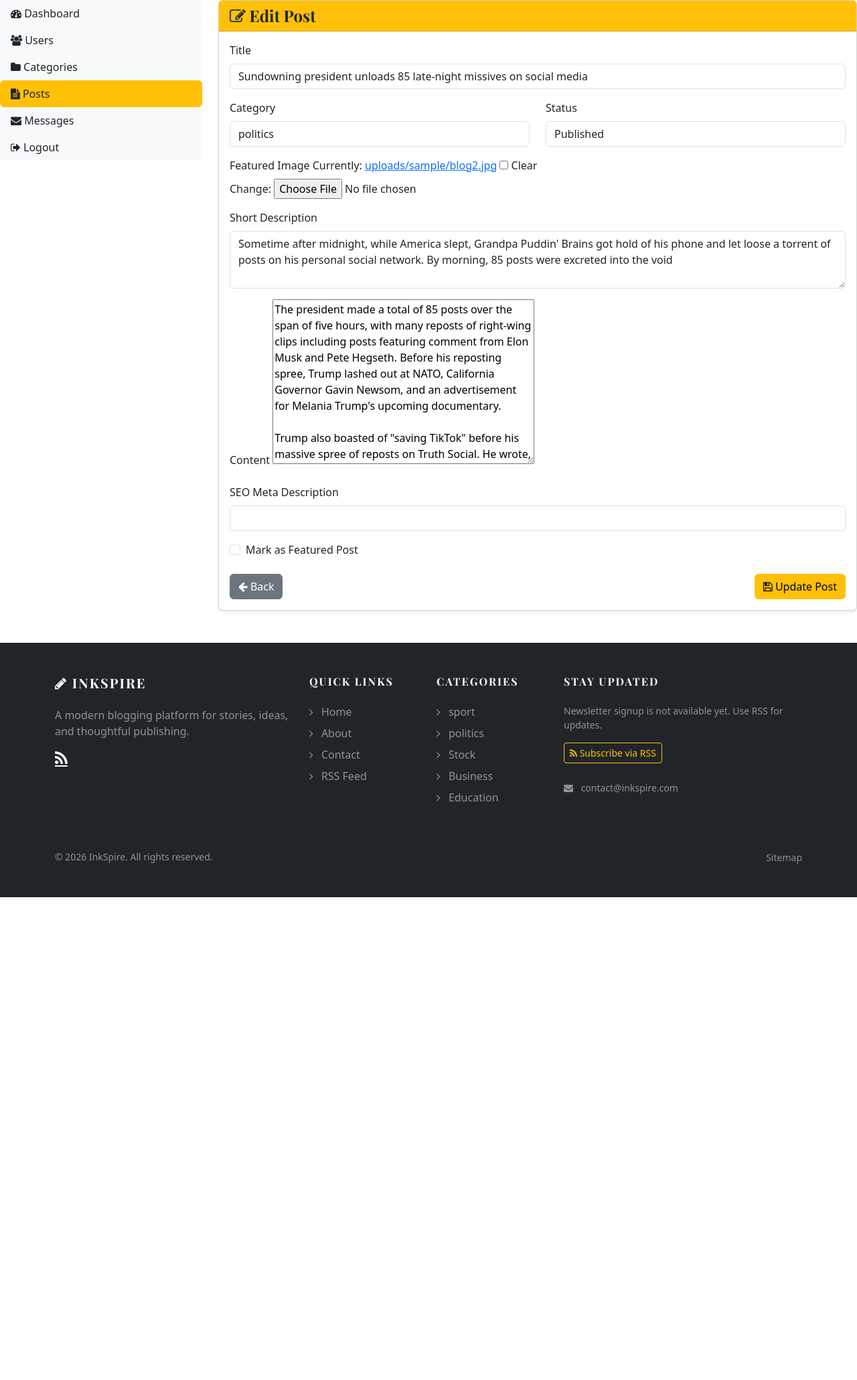
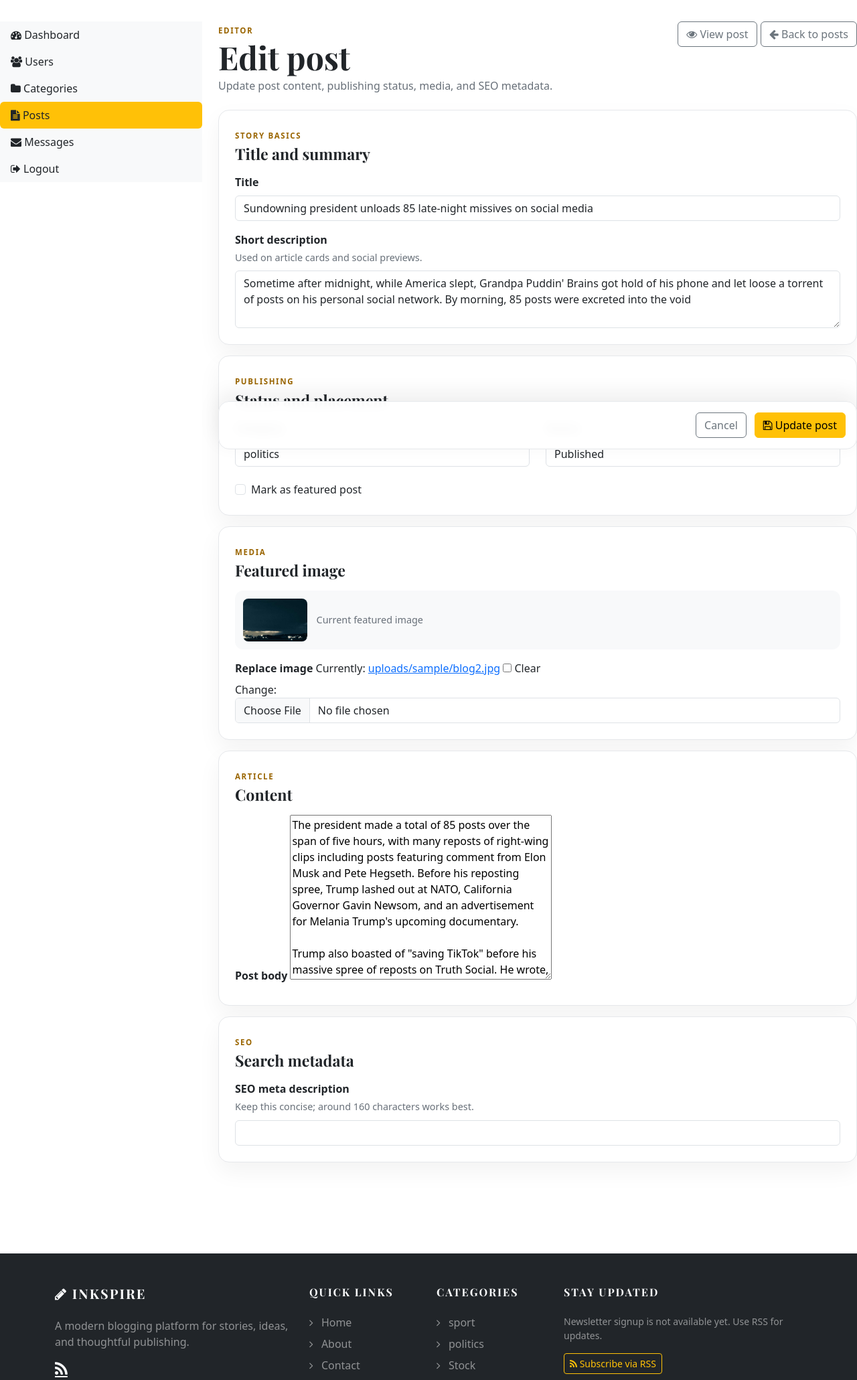
Before and after one commit to kushal-kc15/complete-blogging-system, a Django app: page /dashboard/posts/edit/4/ in a window 1280 px wide. Shown: the part 129-2190 px from the top of the page at 67% size. Before the commit the page ends 1469 px from the top, so only its background shows below. Run offline with Django 5.2, Linux system fonts and the light colour scheme; a user stored in the database is signed in; data comes from the database, SQL or seed files in the repository; some libraries are stand-ins or nearby versions.

Commit message:
Improve post editor workflow

```diff
--- a/blog_main/static/css/blog.css
+++ b/blog_main/static/css/blog.css
@@ -635,6 +635,106 @@ h1, h2, h3, h4, h5, h6 {
   color: #687079;
 }
 
+/* Dashboard post editor */
+.post-editor-form {
+  display: grid;
+  gap: 1rem;
+}
+
+.editor-panel {
+  padding: 1.5rem;
+  border: 1px solid #e6e8eb;
+  border-radius: 16px;
+  background: #fff;
+  box-shadow: 0 14px 34px rgba(20, 24, 28, .05);
+}
+
+.editor-panel-header {
+  margin-bottom: 1rem;
+}
+
+.editor-panel-header h2 {
+  margin: .2rem 0 0;
+  font-size: 1.45rem;
+}
+
+.editor-field {
+  margin-bottom: 1rem;
+}
+
+.editor-field:last-child {
+  margin-bottom: 0;
+}
+
+.editor-field .form-label {
+  font-weight: 800;
+}
+
+.field-help {
+  margin: -.25rem 0 .55rem;
+  color: #687079;
+  font-size: .9rem;
+}
+
+.editor-check {
+  padding-top: .35rem;
+}
+
+.editor-panel-content .django-ckeditor-widget,
+.editor-panel-content .ck-editor,
+.editor-panel-content .ck-editor__editable {
+  width: 100% !important;
+}
+
+.editor-panel-content .ck-editor__editable {
+  min-height: 380px;
+}
+
+.editor-actions {
+  position: sticky;
+  bottom: 0;
+  z-index: 5;
+  display: flex;
+  justify-content: flex-end;
+  gap: .75rem;
+  padding: 1rem;
+  border: 1px solid #e6e8eb;
+  border-radius: 16px;
+  background: rgba(255, 255, 255, .94);
+  box-shadow: 0 -10px 30px rgba(20, 24, 28, .08);
+  backdrop-filter: blur(8px);
+}
+
+.editor-errors ul,
+.editor-field .errorlist {
+  padding-left: 1.15rem;
+}
+
+.editor-field .errorlist {
+  margin: .5rem 0 0;
+  color: #dc3545;
+  font-size: .9rem;
+}
+
+.current-image {
+  display: flex;
+  align-items: center;
+  gap: .85rem;
+  margin-bottom: 1rem;
+  padding: .75rem;
+  border-radius: 12px;
+  background: #f8f9fa;
+  color: #687079;
+  font-size: .9rem;
+}
+
+.current-image img {
+  width: 96px;
+  height: 64px;
+  border-radius: 8px;
+  object-fit: cover;
+}
+
 /* Article detail */
 .article-page { padding-top: 3.5rem; }
 .article-column { padding-right: 3rem; }
@@ -754,6 +854,15 @@ h1, h2, h3, h4, h5, h6 {
     margin-bottom: .9rem;
   }
 
+  .editor-panel {
+    padding: 1.15rem;
+  }
+
+  .editor-actions {
+    align-items: stretch;
+    flex-direction: column-reverse;
+  }
+
   .article-page { padding-top: 2rem; }
   .article-title { font-size: 2.3rem; }
   .article-deck { font-size: 1.05rem; }
--- a/dashboard/forms.py
+++ b/dashboard/forms.py
@@ -29,7 +29,7 @@ class BlogForm(forms.ModelForm):
                 'class': 'form-control'
             }),
             'featured_image': forms.ClearableFileInput(attrs={
-                'class': 'form-control-file'
+                'class': 'form-control'
             }),
             'short_description': forms.Textarea(attrs={
                 'class': 'form-control',
--- a/dashboard/views.py
+++ b/dashboard/views.py
@@ -153,6 +153,7 @@ def edit_post(request, id):
         form = BlogForm(instance=post)
     context = {
         'form': form,
+        'post': post,
     }
     return render(request, 'dashboard/edit_post.html', context)
 
--- a/templates/dashboard/edit_post.html
+++ b/templates/dashboard/edit_post.html
@@ -1,87 +1,141 @@
 {% extends 'base.html' %}
 
+{% block title %}Edit Post | InkSpire{% endblock %}
+
 {% block content %}
-
-<div class="row">
+<div class="row dashboard-shell">
     {% include 'dashboard/sidebar.html' %}
 
     <div class="col-md-9">
-        <div class="card shadow-sm">
-            <div class="card-header bg-warning">
-                <h4 class="mb-0"><i class="fa fa-edit"></i> Edit Post</h4>
+        <div class="dashboard-header">
+            <div>
+                <span class="eyebrow">Editor</span>
+                <h1>Edit post</h1>
+                <p>Update post content, publishing status, media, and SEO metadata.</p>
             </div>
-            <div class="card-body">
+            <div class="dashboard-actions">
+                {% if post.status == 'published' %}
+                <a href="{% url 'Blog_detail' post.slug %}" class="btn btn-outline-secondary">
+                    <i class="fa fa-eye"></i> View post
+                </a>
+                {% endif %}
+                <a href="{% url 'posts' %}" class="btn btn-outline-secondary">
+                    <i class="fa fa-arrow-left"></i> Back to posts
+                </a>
+            </div>
+        </div>
+
         {% if form.errors %}
-                <div class="alert alert-danger">
+        <div class="alert alert-danger editor-errors">
+            <strong>Please fix the highlighted fields.</strong>
+            <ul class="mb-0 mt-2">
                 {% for field in form %}
                 {% for error in field.errors %}
-                    <p><strong>{{ field.label }}:</strong> {{ error }}</p>
+                <li><strong>{{ field.label }}:</strong> {{ error }}</li>
                 {% endfor %}
                 {% endfor %}
                 {% for error in form.non_field_errors %}
-                    <p>{{ error }}</p>
+                <li>{{ error }}</li>
                 {% endfor %}
+            </ul>
         </div>
         {% endif %}
 
-                <form method="POST" enctype="multipart/form-data">
+        <form method="POST" enctype="multipart/form-data" class="post-editor-form">
             {% csrf_token %}
             {{ form.media }}
 
-                    <div class="form-group mb-3">
-                        <label for="id_title" class="form-label font-weight-bold">Title</label>
+            <div class="editor-panel">
+                <div class="editor-panel-header">
+                    <span class="eyebrow">Story basics</span>
+                    <h2>Title and summary</h2>
+                </div>
+                <div class="editor-field">
+                    <label for="{{ form.title.id_for_label }}" class="form-label">Title</label>
                     {{ form.title }}
+                    {{ form.title.errors }}
                 </div>
-
-                    <div class="row">
-                        <div class="col-md-6">
-                            <div class="form-group mb-3">
-                                <label for="id_category" class="form-label font-weight-bold">Category</label>
-                                {{ form.category }}
-                            </div>
-                        </div>
-                        <div class="col-md-6">
-                            <div class="form-group mb-3">
-                                <label for="id_status" class="form-label font-weight-bold">Status</label>
-                                {{ form.status }}
-                            </div>
+                <div class="editor-field">
+                    <label for="{{ form.short_description.id_for_label }}" class="form-label">Short description</label>
+                    <p class="field-help">Used on article cards and social previews.</p>
+                    {{ form.short_description }}
+                    {{ form.short_description.errors }}
                 </div>
             </div>
 
-                    <div class="form-group mb-3">
-                        <label for="id_featured_image" class="form-label font-weight-bold">Featured Image</label>
-                        {{ form.featured_image }}
+            <div class="editor-panel">
+                <div class="editor-panel-header">
+                    <span class="eyebrow">Publishing</span>
+                    <h2>Status and placement</h2>
+                </div>
+                <div class="row">
+                    <div class="col-md-6 editor-field">
+                        <label for="{{ form.category.id_for_label }}" class="form-label">Category</label>
+                        {{ form.category }}
+                        {{ form.category.errors }}
+                    </div>
+                    <div class="col-md-6 editor-field">
+                        <label for="{{ form.status.id_for_label }}" class="form-label">Status</label>
+                        {{ form.status }}
+                        {{ form.status.errors }}
+                    </div>
+                </div>
+                <div class="form-check editor-check">
+                    {{ form.is_featured }}
+                    <label class="form-check-label" for="{{ form.is_featured.id_for_label }}">Mark as featured post</label>
+                </div>
             </div>
 
-                    <div class="form-group mb-3">
-                        <label for="id_short_description" class="form-label font-weight-bold">Short Description</label>
-                        {{ form.short_description }}
+            <div class="editor-panel">
+                <div class="editor-panel-header">
+                    <span class="eyebrow">Media</span>
+                    <h2>Featured image</h2>
+                </div>
+                {% if post.featured_image %}
+                <div class="current-image">
+                    <img src="{{ post.featured_image.url }}" alt="{{ post.title }}">
+                    <span>Current featured image</span>
+                </div>
+                {% endif %}
+                <div class="editor-field">
+                    <label for="{{ form.featured_image.id_for_label }}" class="form-label">Replace image</label>
+                    {{ form.featured_image }}
+                    {{ form.featured_image.errors }}
+                </div>
             </div>
 
-                    <div class="form-group mb-3">
-                        <label for="id_blog_body" class="form-label font-weight-bold">Content</label>
+            <div class="editor-panel editor-panel-content">
+                <div class="editor-panel-header">
+                    <span class="eyebrow">Article</span>
+                    <h2>Content</h2>
+                </div>
+                <div class="editor-field">
+                    <label for="{{ form.blog_body.id_for_label }}" class="form-label">Post body</label>
                     {{ form.blog_body }}
+                    {{ form.blog_body.errors }}
+                </div>
             </div>
 
-                    <div class="form-group mb-3">
-                        <label for="id_meta_description" class="form-label font-weight-bold">SEO Meta
-                            Description</label>
+            <div class="editor-panel">
+                <div class="editor-panel-header">
+                    <span class="eyebrow">SEO</span>
+                    <h2>Search metadata</h2>
+                </div>
+                <div class="editor-field">
+                    <label for="{{ form.meta_description.id_for_label }}" class="form-label">SEO meta description</label>
+                    <p class="field-help">Keep this concise; around 160 characters works best.</p>
                     {{ form.meta_description }}
+                    {{ form.meta_description.errors }}
+                </div>
             </div>
 
-                    <div class="form-group form-check mb-4">
-                        {{ form.is_featured }}
-                        <label class="form-check-label" for="id_is_featured">Mark as Featured Post</label>
-                    </div>
-
-                    <div class="d-flex justify-content-between">
-                        <a href="{% url 'posts' %}" class="btn btn-secondary"><i class="fa fa-arrow-left"></i> Back</a>
-                        <button type="submit" class="btn btn-warning"><i class="fa fa-save"></i> Update Post</button>
+            <div class="editor-actions">
+                <a href="{% url 'posts' %}" class="btn btn-outline-secondary">Cancel</a>
+                <button type="submit" class="btn btn-warning">
+                    <i class="fa fa-save"></i> Update post
+                </button>
             </div>
         </form>
     </div>
 </div>
-    </div>
-</div>
-
 {% endblock %}
```
Also changed, not shown: templates/dashboard/add_post.html (+88 -47 lines). Lines whose indentation alone changed are shown as unchanged.
